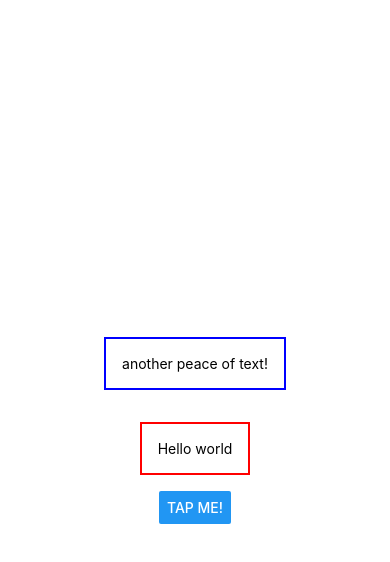
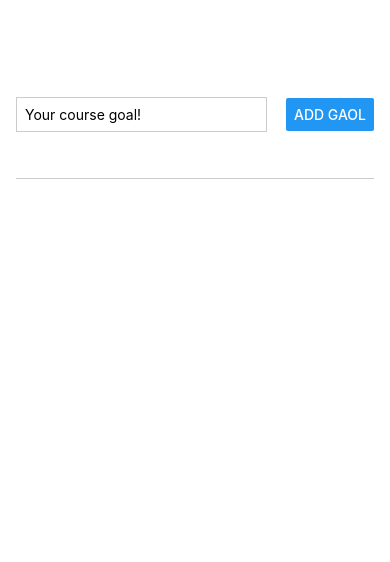
Before and after one commit to minsu0707/RN_Course, a React Native app: screen / in a window 390 px wide. Shown: the top 562 px of the page. Built offline with nearby package versions, Linux system fonts and the light colour scheme.

Commit message:
이벤트 처리

```diff
--- a/App.js
+++ b/App.js
@@ -1,32 +1,63 @@
-import { Button, StyleSheet, Text, View } from "react-native";
+import { useState } from "react";
+import { Button, StyleSheet, Text, TextInput, View } from "react-native";
 
 export default function App() {
+  const [enteredGaolText, setEnteredGaolText] = useState("");
+  const [courseGoals, setCourseGoals] = useState([]);
+
+  function goalInputHandler(enteredText) {
+    setEnteredGaolText(enteredText);
+  }
+
+  function addGoalHandler() {
+    setCourseGoals((currentCourseGoals) => [
+      ...currentCourseGoals,
+      enteredGaolText,
+    ]);
+  }
+
   return (
-    <View style={styles.container}>
-      <View>
-        <Text style={styles.dummyText}>another peace of text!</Text>
+    <View style={style.appContainer}>
+      <View style={style.inputContainer}>
+        <TextInput
+          style={style.textInput}
+          placeholder="Your course goal!"
+          onChangeText={goalInputHandler}
+        />
+        <Button title="Add Gaol" onPress={addGoalHandler} />
       </View>
-      <Text
-        style={{ margin: 16, borderWidth: 2, borderColor: "red", padding: 16 }}
-      >
-        Hello world
-      </Text>
-      <Button title="Tap me!" />
+      <View style={style.goalsContainer}>
+        {courseGoals.map((goal) => (
+          <Text key={goal}>{goal}</Text>
+        ))}
+      </View>
     </View>
   );
 }
 
-const styles = StyleSheet.create({
-  container: {
+const style = StyleSheet.create({
+  appContainer: {
     flex: 1,
-    backgroundColor: "#fff",
+    paddingTop: 50,
+    paddingHorizontal: 16,
+  },
+  inputContainer: {
+    flex: 1,
+    flexDirection: "row",
+    justifyContent: "space-between",
     alignItems: "center",
-    justifyContent: "center",
+    marginBottom: 24,
+    borderBottomWidth: 1,
+    borderBottomColor: "#cccccc",
   },
-  dummyText: {
-    margin: 16,
-    padding: 16,
-    borderWidth: 2,
-    borderColor: "blue",
+  textInput: {
+    borderWidth: 1,
+    borderColor: "#cccccc",
+    width: "70%",
+    marginRight: 8,
+    padding: 8,
+  },
+  goalsContainer: {
+    flex: 5,
   },
 });
```
